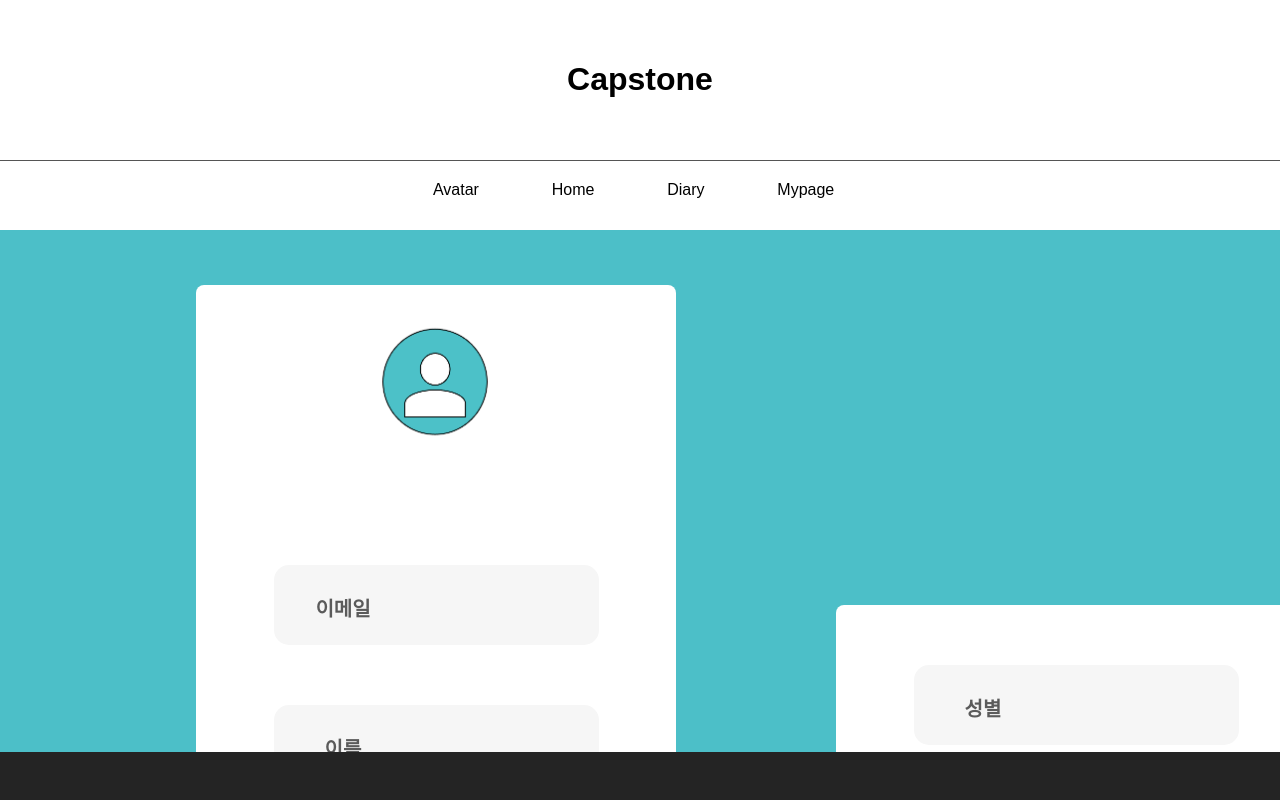
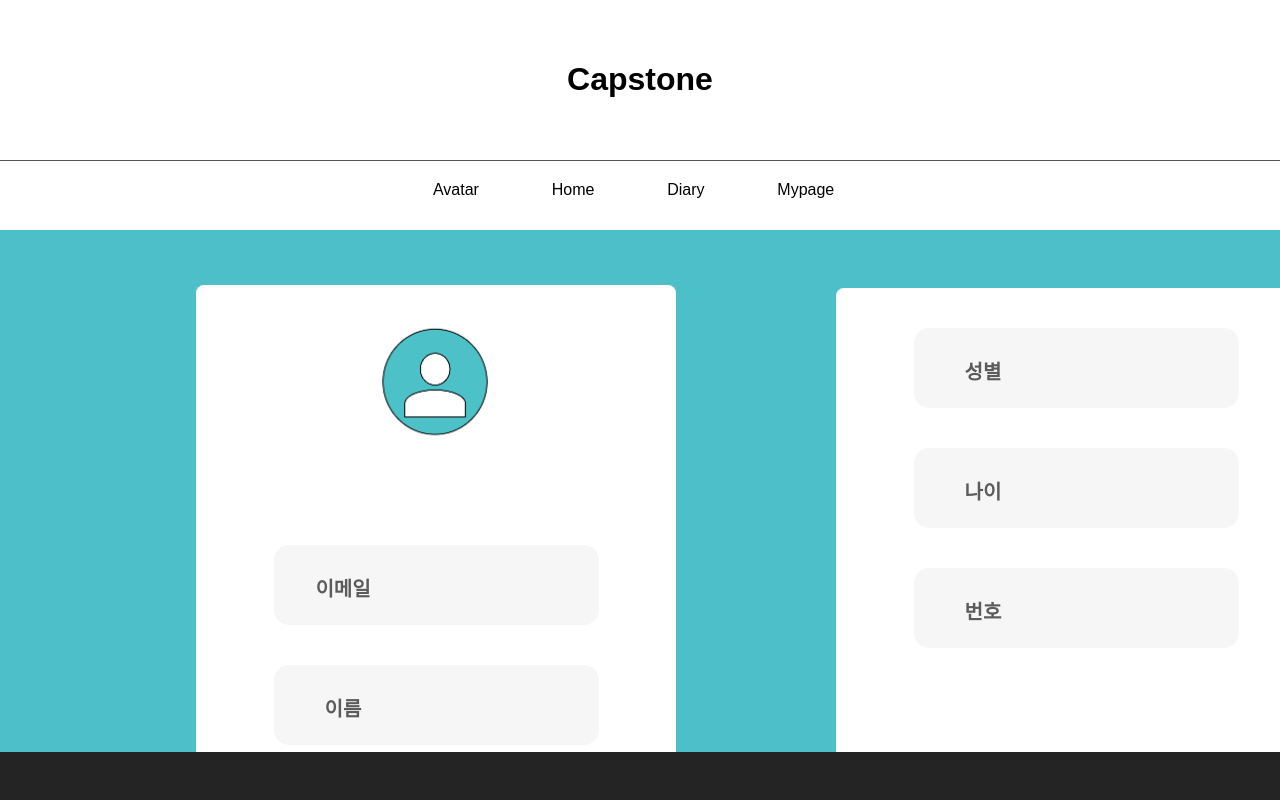
Before and after one commit to SKHU-Capstone-Design/Frontend, a React (Vite) app: page /user/info in a window 1280 px wide. Shown: the top 800 px of the page. Built offline with nearby package versions, Linux system fonts and the light colour scheme; no server answers.

Commit message:
style : Some style modifications

```diff
--- a/src/Pages/Diarycontent.tsx
+++ b/src/Pages/Diarycontent.tsx
@@ -13,7 +13,6 @@ function Diarycontent() {
   const handleEditClick = () => {
     setIsEditMode(!isEditMode);
     if (isEditMode && titleRef.current && contentRef.current) {
-      // 수정 모드에서 나갈 때 내용 저장
       setTitle(titleRef.current.innerText);
       setContent(contentRef.current.innerText);
     }
--- a/src/Styles/Avatar.less
+++ b/src/Styles/Avatar.less
@@ -13,7 +13,7 @@
     padding-left: 25px;
     padding-top: 28px;
     font-size: 20px;
-    margin-top: 3em;
+    margin-top: 2em;
 }
 
 .inputs input{
--- a/src/Styles/Diarycontent.less
+++ b/src/Styles/Diarycontent.less
@@ -35,7 +35,6 @@ body{
       margin-right: 140px;
       position: relative;
       left: 40em;
-      bottom: 15em;
   }
 
   .diary_title{
--- a/src/Styles/realhome.less
+++ b/src/Styles/realhome.less
@@ -31,7 +31,7 @@ body{
     margin-right: 140px;
     position: relative;
     left: 40em;
-    bottom: 21.2em;
+    bottom: 32.3em;
 }
 
 .mydiary img{
```
